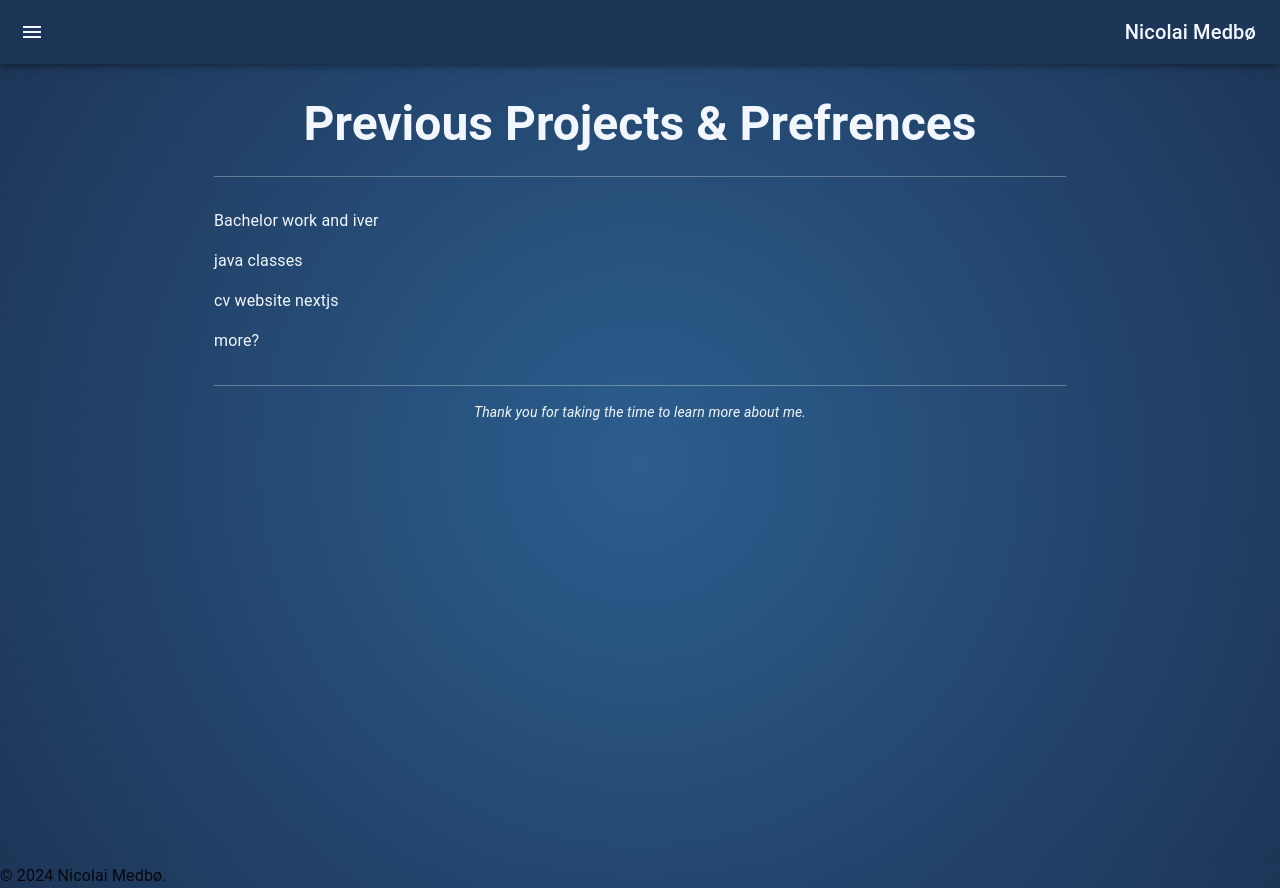
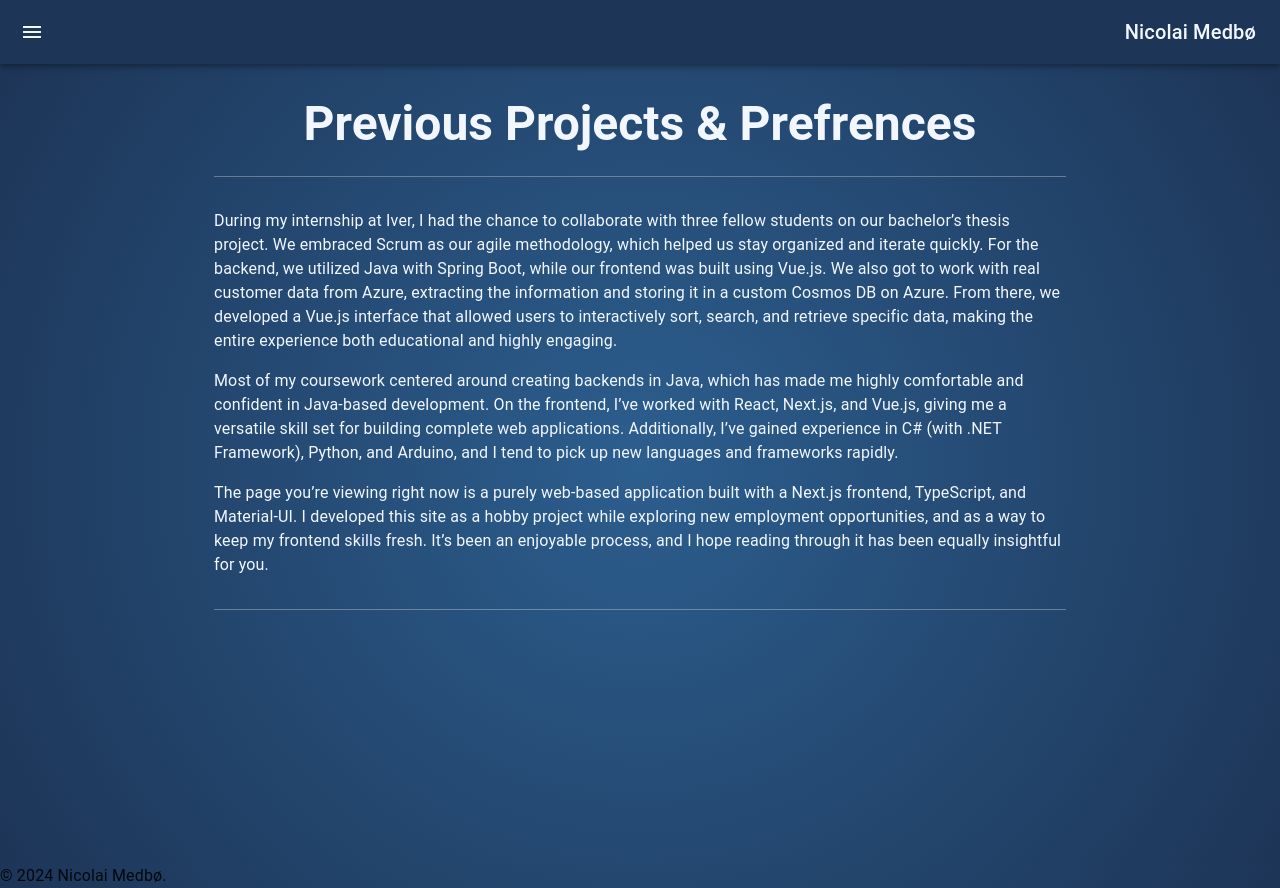
Before and after one commit to Tenico05/nicolai-resume-site, a Next.js app in the folder cv-side/: page /preferences in a window 1280 px wide. Built offline with nearby package versions, Linux system fonts and the light colour scheme.

Commit message:
Fill out the prefrences page with text :D

```diff
--- a/cv-side/src/app/preferences/page.tsx
+++ b/cv-side/src/app/preferences/page.tsx
@@ -13,27 +13,33 @@ export default function Prefrences() {
 
         <Box sx={{ color: 'var(--color-text-light)', lineHeight: 1.7, fontSize: '1rem' }}>
           <Typography variant="body1" paragraph>
-            Bachelor work and iver
+            During my internship at Iver, I had the chance to collaborate with three fellow students on our bachelor’s thesis project.
+            We embraced Scrum as our agile methodology, which helped us stay organized and iterate quickly.
+            For the backend, we utilized Java with Spring Boot, while our frontend was built using Vue.js.
+            We also got to work with real customer data from Azure, extracting the information and storing
+            it in a custom Cosmos DB on Azure. From there, we developed a Vue.js interface that allowed users
+            to interactively sort, search, and retrieve specific data, making the entire experience both educational
+            and highly engaging.
           </Typography>
 
           <Typography variant="body1" paragraph>
-            java classes
+            Most of my coursework centered around creating backends in Java, which has made me highly comfortable
+            and confident in Java-based development. On the frontend, I’ve worked with React, Next.js, and Vue.js,
+            giving me a versatile skill set for building complete web applications. Additionally, I’ve gained experience
+            in C# (with .NET Framework), Python, and Arduino, and I tend to pick up new languages and frameworks rapidly.
           </Typography>
 
           <Typography variant="body1" paragraph>
-            cv website nextjs
+            The page you’re viewing right now is a purely web-based application built with a Next.js frontend,
+            TypeScript, and Material-UI. I developed this site as a hobby project while exploring new employment
+            opportunities, and as a way to keep my frontend skills fresh. It’s been an enjoyable process, and I
+            hope reading through it has been equally insightful for you.
           </Typography>
 
-          <Typography variant="body1">
-            more?
-          </Typography>
         </Box>
 
         <Divider sx={{ borderColor: 'rgba(255,255,255,0.3)', mt: 4 }} />
 
-        <Typography variant="body2" align="center" sx={{ fontStyle: 'italic', color: 'var(--color-text-light)', mt: 2 }}>
-          Thank you for taking the time to learn more about me.
-        </Typography>
       </Container>
     </div>
     )
```
